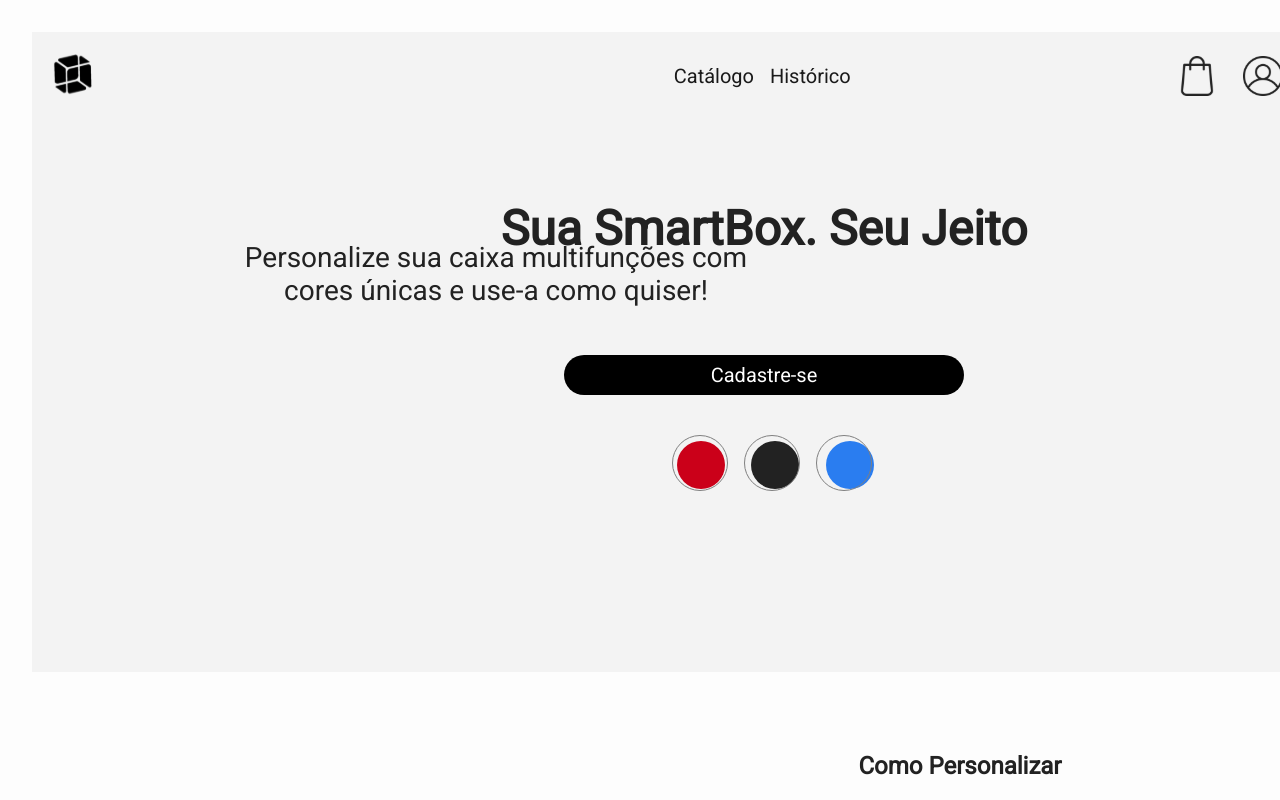
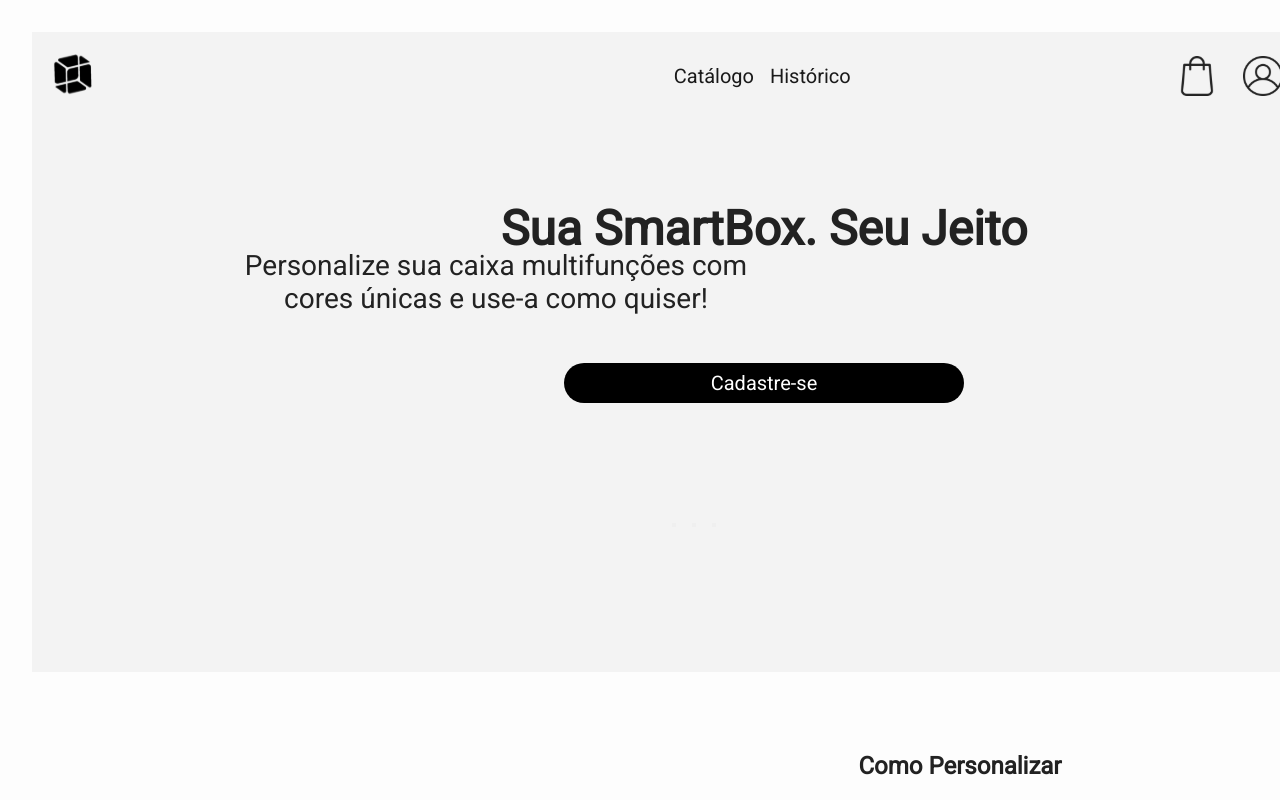
Before and after one commit to deluxxe01/SmartBox, a React (Vite) app in the folder SmartBox_code/Front_end/: page / in a window 1280 px wide. Shown: the top 800 px of the page. Built offline with nearby package versions, Linux system fonts and the light colour scheme; a web font is replaced by a local one.

Commit message:
CSS home estilizando button

```diff
--- a/SmartBox_code/Front_end/src/Pages/HomePage/Home.css
+++ b/SmartBox_code/Front_end/src/Pages/HomePage/Home.css
@@ -28,7 +28,7 @@ body{
     font-size: 6vh;
 }
 .PHome{
-    margin-top: -2vh;
+    margin-top: -1vh;
     font-family: 'Roboto', sans-serif;
     font-size: 3.5vh;
     width: 70vh;
@@ -56,7 +56,7 @@ body{
     color: #0f0f0f;
 }
 .Colors{
-    margin-top: 5vh;
+    margin-top: 15vh;
     margin-left: 80vh;
     /* border: 1px solid black; */
     width: 60vh;
@@ -64,70 +64,26 @@ body{
     flex-direction: row;
     gap: 2vh;
 }
-.Circulo{
+.button1{
+    width: 7vh;
     height: 7vh;
+    background-color: #CB0019;
+    border: none;
+    border-radius: 15vh;
+}
+.button2{
     width: 7vh;
-    border-radius: 10vh;
-    border: 0.2vh solid #808080;
-    position: relative;
-    transition: 0.2s;
+    height: 7vh;
+    background-color: #2A7DF0;
+    border: none;
+    border-radius: 15vh;
 }
-.Circulo:hover{
-
-    background-color: #CB0019;
-    border: 0.2vh solid #CB0019;
-    cursor: pointer;
-}
-.Vermelho{
-    position: absolute;
-    height: 6vh;
-    width: 6vh;
-    border-radius: 10vh;
-    margin-top: 0.7vh;
-    margin-left: 0.6vh;
-    background-color: #CB0019;
-}
-.Circulo2{
+.button3{
+    width: 7vh;
     height: 7vh;
-    width: 7vh;
-    border-radius: 10vh;
-    border: 0.2vh solid #808080;
-    position: relative;
-}
-.Circulo2:hover{
     background-color: #222222;
-    border: 0.2vh solid #222222;
-    cursor: pointer;
-}
-.Preto{
-    margin-top: 0.7vh;
-    margin-left: 9.9vh;
-    position: absolute;
-    height: 6vh;
-    width: 6vh;
-    border-radius: 10vh;
-    background-color: #222222;
-}
-.Circulo3{
-    height: 7vh;
-    width: 7vh;
-    border-radius: 10vh;
-    border: 0.2vh solid #808080;
-    position: relative;
-}
-.Circulo3:hover{
-    background-color: #2A7DF0;
-    border: 0.2vh solid #2A7DF0;
-    cursor: pointer;
-}
-.Azul{
-    margin-left: 19.2vh;
-    margin-top: 0.7vh;
-    position: absolute;
-    height: 6vh;
-    width: 6vh;
-    border-radius: 10vh;
-    background-color: #2A7DF0;
+    border: none;
+    border-radius: 15vh;
 }
 .Container2{
   /* border: 1px solid black; */
--- a/SmartBox_code/Front_end/src/Pages/HomePage/Home.jsx
+++ b/SmartBox_code/Front_end/src/Pages/HomePage/Home.jsx
@@ -1,10 +1,15 @@
-import React from 'react'
+import React, { useState } from 'react'
 import { useNavigate } from 'react-router-dom';
 import './Home.css'
 import NavBar from '../../Components/NavBar/NavBar'
 
 
 function Home() {
+  const [ativo, setAtivo] = useState(null)
+
+  const toggleButton = () => {
+    setAtivo(!ativo)
+  }
 
   const navigate = useNavigate()
    const irParaOutraPagina = () => {
@@ -27,14 +32,9 @@ function Home() {
       </div>
 
       <div className='Colors'>
-          <div className='Vermelho'></div>
-          <div className='Circulo'></div>
-
-          <div className='Preto'></div>
-          <div className='Circulo2'></div>
-
-          <div className='Azul'></div>
-          <div className='Circulo3'></div>
+          <button className={`button red ${ativo === 0 ? 'ativo' : ''}`} onClick={() => setAtivo(0)}></button>
+           <button className={`button blue ${ativo === 1 ? 'ativo' : ''}`} onClick={toggleButton}></button>
+            <button className={`button ${ativo === 2 ? 'ativo' : ''}`} onClick={toggleButton}></button>
       </div>
 
       </div>
--- a/SmartBox_code/Front_end/src/Pages/PerfilPage/Perfil.css
+++ b/SmartBox_code/Front_end/src/Pages/PerfilPage/Perfil.css
@@ -19,11 +19,13 @@
 .Titulo-Perfil{
     font-family:'Poppins', sans-serif;
 }
-.Lixeira{
+
+.Lixeira  {
     margin-left: 140vh;
     margin-top: -8vh;
+    width: 4vh;
+}
 
-}
 .Segunda-diva{
     margin-top: 5vh;
     margin-left: 15vh;
--- a/SmartBox_code/Front_end/src/Pages/PerfilPage/Perfil.jsx
+++ b/SmartBox_code/Front_end/src/Pages/PerfilPage/Perfil.jsx
@@ -8,10 +8,10 @@ function Perfil() {
   const [lixeiraAtual, setLixeiraAtual] = useState('/icon/lixeira.png')
 
     const trocarImagem = () => {
-    if (lixeiraAtual === '/icon/lixeira.png') {
-      setLixeiraAtual('/icon/lixeira.png')
+    if (lixeiraAtual === '/icon/deleteblack.png') {
+      setLixeiraAtual('/icon/delete.png')
     } else {
-      setLixeiraAtual('/icon/lixeira.png')
+      setLixeiraAtual('/icon/deleteblack.png')
     }
   }
 
@@ -22,7 +22,7 @@ function Perfil() {
 <div className='Perfil-Usuario' >
             <div className='Primeira-diva'>
             <h1 className='Titulo-Perfil'> Perfil de Usuário</h1>
-            <img  className='Lixeira'src=".\public\icon\lixeira.png" alt="Botão para excluir conta"  onClick={trocarImagem}/>
+            <img  className='Lixeira'src={lixeiraAtual}alt="Botão para excluir conta"  onClick={trocarImagem}/>
             </div>
 
             <div className='Segunda-diva'>
```
Also changed, not shown: SmartBox_code/Front_end/public/icon/delete.png (added), SmartBox_code/Front_end/public/icon/deleteblack.png (added).
